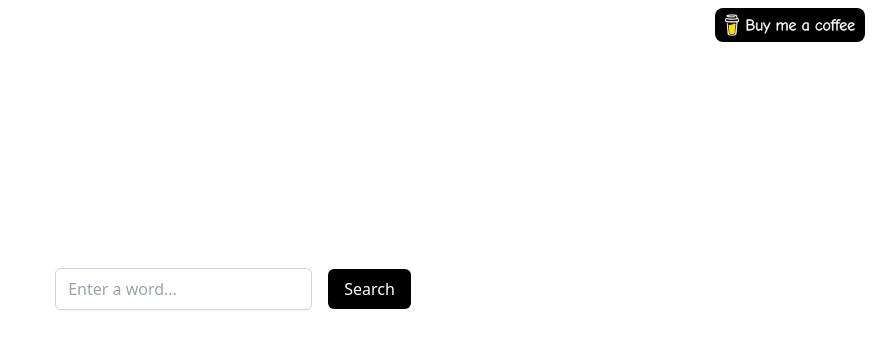
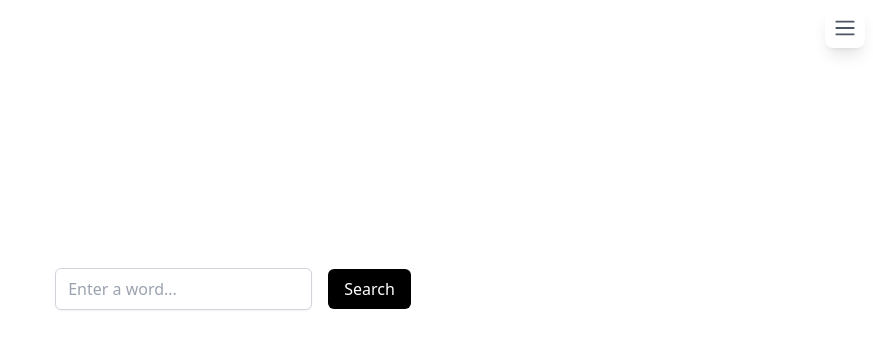
Before and after one commit to jackeydou/GPT-Dictionary, a React (Vite) app: page / in a window 1280 px wide. Shown: the top 348 px of the page, without its empty margins (407-1280 px from the left). Built offline with nearby package versions, Linux system fonts and the light colour scheme.

Commit message:
feat: add menu

```diff
--- a/src/App.tsx
+++ b/src/App.tsx
@@ -4,6 +4,7 @@ import { fetchWord } from './api/dictionary';
 import Loading from './components/loading';
 import WordDetail from './components/word_detail';
 import BuyMeACoffee from './components/buymeacoffee';
+import Menu from './components/menu';
 import { WordResult } from "./types/dictionary";
 
 function App() {
@@ -45,7 +46,8 @@ function App() {
 
   return (
     <div className="flex max-w-5xl mx-auto flex-col items-center py-2 min-h-screen">
-      <BuyMeACoffee />
+      {/* <BuyMeACoffee /> */}
+      <Menu />
       <div className="mt-60 transition-all duration-400" style={wordDefination.length > 0 ? { marginTop: 0 } : {}}>
         <input
           id="greet-input"
--- a/src/components/buymeacoffee/index.tsx
+++ b/src/components/buymeacoffee/index.tsx
@@ -2,10 +2,11 @@ import coffee from '../../assets/buymeacoffee.png';
 
 export default function BuyMeACoffee() {
   return (
-    <a href="https://www.buymeacoffee.com/libertylab" target="_blank" className="fixed top-2 right-2 rounded-lg overflow-hidden">
+    <a href="https://www.buymeacoffee.com/libertylab" target="_blank">
       <img
         src={coffee}
         alt="Buy Me A Coffee"
+        className="rounded-lg"
         style={{height: 34, width: 150}} />
     </a>
   )
--- /dev/null
+++ b/src/components/menu/index.tsx
@@ -0,0 +1,103 @@
+import { Menu, Transition } from '@headlessui/react'
+import { Fragment, useEffect, useRef, useState } from 'react'
+import { ChevronDownIcon, Bars3Icon } from '@heroicons/react/20/solid'
+import BuyMeACoffee from '../buymeacoffee'
+
+export default function MenuComp() {
+  return (
+    <div className="fixed top-2 right-2 w-56 text-right">
+      <Menu as="div" className="relative inline-block text-left">
+        <div>
+          <Menu.Button className="inline-flex w-full justify-center rounded-lg bg-white shadow-lg px-2 py-2 text-sm font-medium text-black outline-none focus:outline-none focus-visible:ring-2 focus-visible:ring-opacity-75">
+            <Bars3Icon
+              className="h-6 w-6 text-gray-600"
+              aria-hidden="true"
+            />
+          </Menu.Button>
+        </div>
+        <Transition
+          as={Fragment}
+          enter="transition ease-out duration-100"
+          enterFrom="transform opacity-0 scale-95"
+          enterTo="transform opacity-100 scale-100"
+          leave="transition ease-in duration-75"
+          leaveFrom="transform opacity-100 scale-100"
+          leaveTo="transform opacity-0 scale-95"
+        >
+          <Menu.Items className="absolute right-0 mt-2 w-56 origin-top-right divide-y divide-gray-100 rounded-md bg-white shadow-lg ring-1 ring-black ring-opacity-5 focus:outline-none">
+            <div className="px-1 py-1 ">
+              {/* <Menu.Item>
+                {({ active }) => (
+                  <button
+                    className={`${
+                      active ? 'bg-black text-white' : 'text-gray-900'
+                    } group flex w-full items-center rounded-md px-2 py-2 text-sm`}
+                  >
+                    Settings
+                  </button>
+                )}
+              </Menu.Item> */}
+              <Menu.Item>
+                {({ active }) => (
+                  <button
+                    className={`${
+                      active ? 'bg-black text-white' : 'text-gray-900'
+                    } group flex w-full items-center rounded-md px-2 py-2 text-sm`}
+                  >
+                    Stars
+                  </button>
+                )}
+              </Menu.Item>
+            </div>
+            <div className="px-1 py-1">
+              <Menu.Item>
+                {({ active }) => (
+                  <button
+                    className={`${
+                      active ? 'bg-black text-white' : 'text-gray-900'
+                    } group flex w-full items-center rounded-md px-2 py-2 text-sm`}
+                  >
+                    Settings
+                  </button>
+                )}
+              </Menu.Item>
+              {/* <Menu.Item>
+                {({ active }) => (
+                  <button
+                    className={`${
+                      active ? 'bg-black text-white' : 'text-gray-900'
+                    } group flex w-full items-center rounded-md px-2 py-2 text-sm`}
+                  >
+                    Move
+                  </button>
+                )}
+              </Menu.Item> */}
+            </div>
+            {/* <div className="px-1 py-1">
+              <Menu.Item>
+                {({ active }) => (
+                  <button
+                    className={`${
+                      active ? 'bg-black text-white' : 'text-gray-900'
+                    } group flex w-full items-center rounded-md px-2 py-2 text-sm`}
+                  >
+                    Delete
+                  </button>
+                )}
+              </Menu.Item>
+            </div> */}
+            <div className="px-1 py-1">
+              <Menu.Item>
+                {() => (
+                  <div className='flex justify-center'>
+                    <BuyMeACoffee />
+                  </div>
+                )}
+              </Menu.Item>
+            </div>
+          </Menu.Items>
+        </Transition>
+      </Menu>
+    </div>
+  )
+}
```
